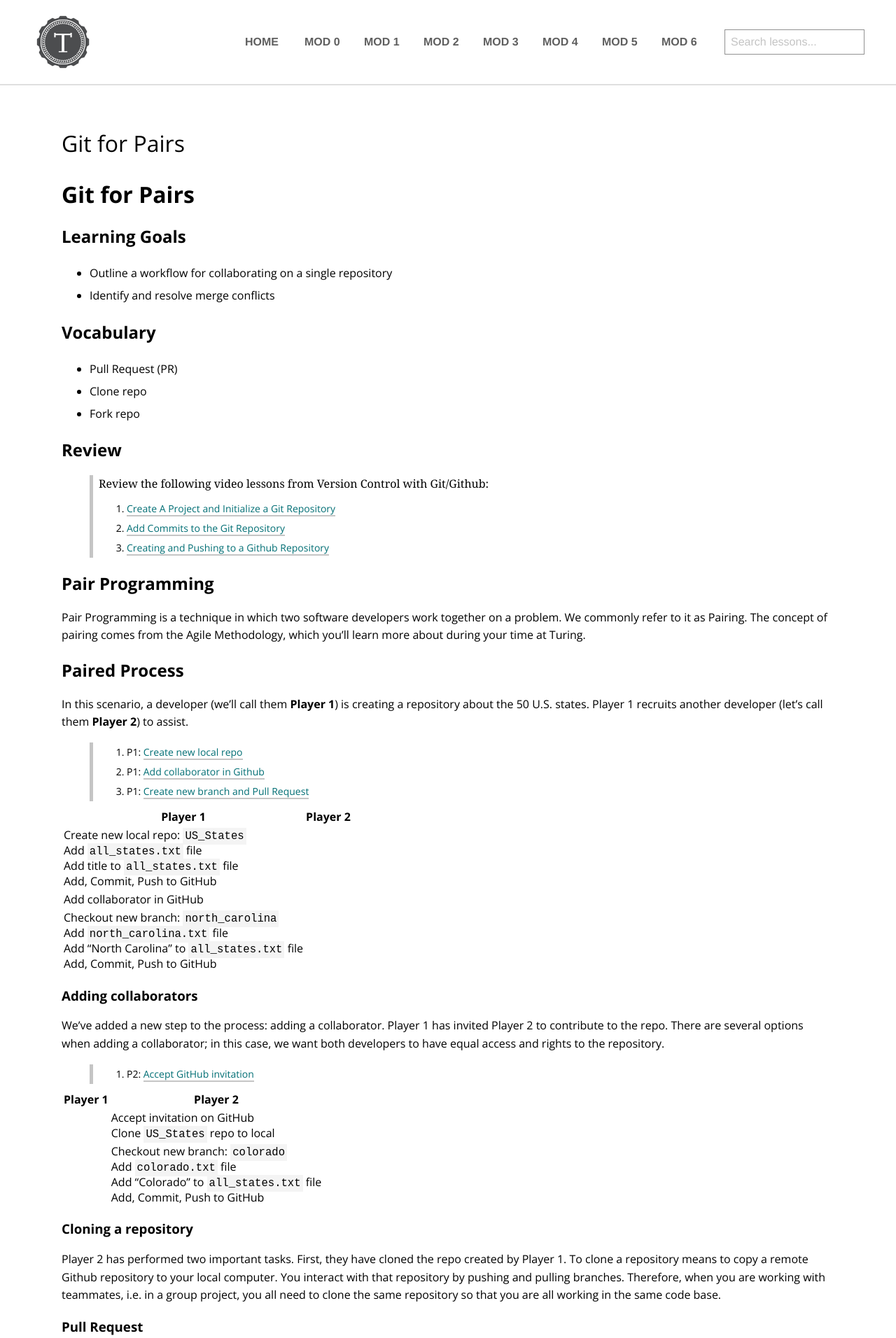
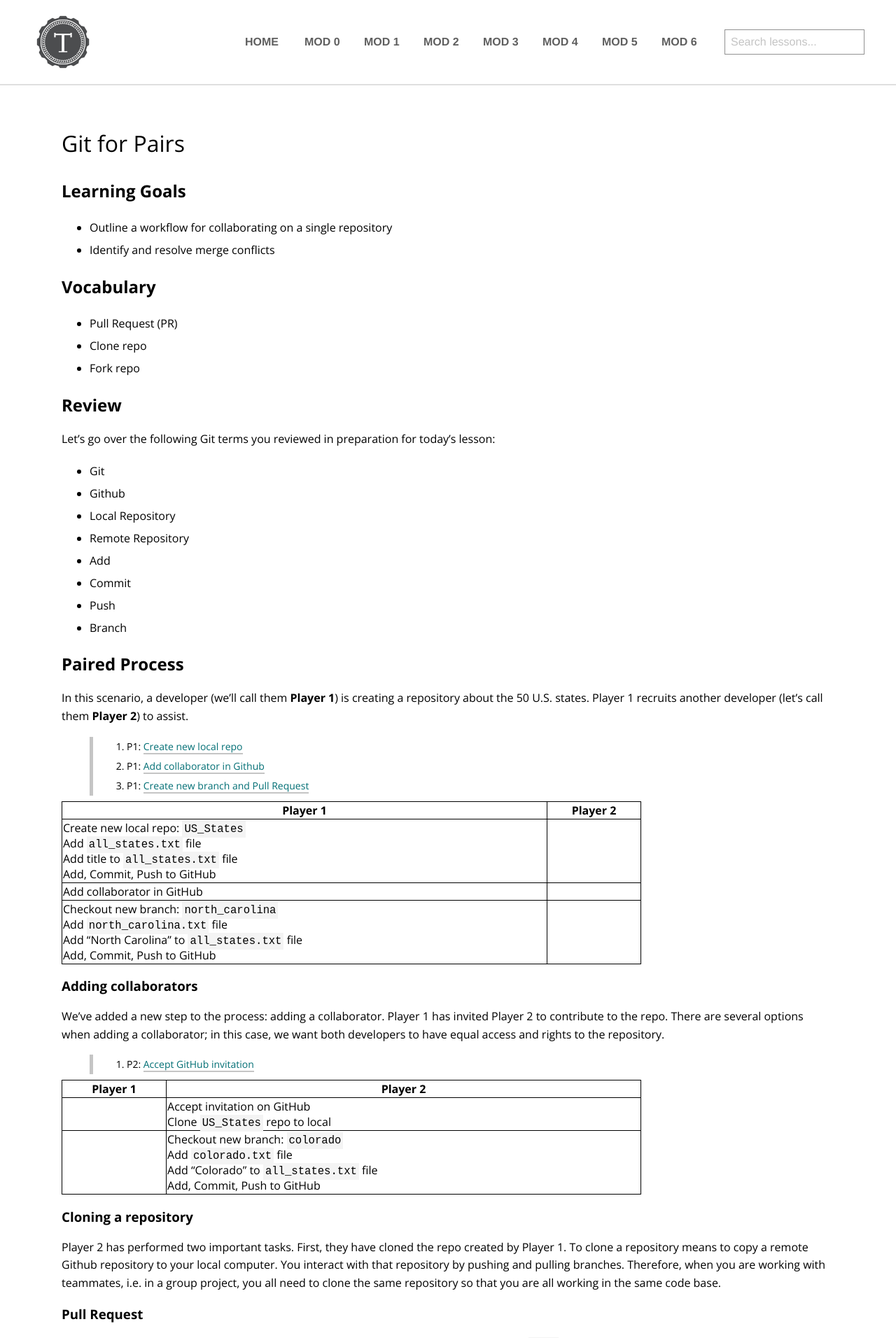
Before and after one commit to turingschool/launch-curriculum, a Jekyll site: the page built from module2/lessons/Week2/GitForPairs.md, in a window 1280 px wide. Shown: the top 1912 px of the page at 70% size. Built offline with Jekyll 4.4.1, drawn with Linux system fonts in a browser that asks for light colours; nearby versions of some CDN libraries; comment, search, counter and statistics services are not loaded.

Commit message:
Update Git for pairs

```diff
--- a/_sass/base.scss
+++ b/_sass/base.scss
@@ -158,3 +158,15 @@ header {
     }
   }
 }
+
+/* Tables */
+
+table {
+  border-collapse: collapse;
+  border: 1px solid black;
+  width: 75%;
+}
+
+th,td {
+  border: 1px solid black;
+}
--- a/module2/lessons/Week2/GitForPairs.md
+++ b/module2/lessons/Week2/GitForPairs.md
@@ -2,8 +2,6 @@
 layout:     page
 title:      Git for Pairs
 ---
-
-# Git for Pairs
 
 ## Learning Goals
   * Outline a workflow for collaborating on a single repository
@@ -15,14 +13,16 @@ title:      Git for Pairs
   * Fork repo
 
 ## Review
-> Review the following video lessons from Version Control with Git/Github:
-  >1. [Create A Project and Initialize a Git Repository](https://www.loom.com/share/d3af392e059147a699ce6ac1af65d251)
-  >1. [Add Commits to the Git Repository](https://www.loom.com/share/b7373e5aaad646c790965422719bb993)
-  >1. [Creating and Pushing to a Github Repository](https://www.loom.com/share/dba188a5f13e43059d9a84b630280c53)
+Let's go over the following Git terms you reviewed in preparation for today's lesson:
 
-## Pair Programming
-
-Pair Programming is a technique in which two software developers work together on a problem. We commonly refer to it as Pairing. The concept of pairing comes from the Agile Methodology, which you’ll learn more about during your time at Turing.
+* Git
+* Github
+* Local Repository
+* Remote Repository
+* Add
+* Commit
+* Push
+* Branch
 
 ## Paired Process
 In this scenario, a developer (we'll call them **Player 1**) is creating a repository about the 50 U.S. states. Player 1 recruits another developer (let's call them **Player 2**) to assist.
@@ -30,6 +30,7 @@ In this scenario, a developer (we'll call them **Player 1**) is creating a repos
 > 1. P1: [Create new local repo](https://www.loom.com/share/71a517ddc5f94a1b8c8f32960e44e6cc)
 > 1. P1: [Add collaborator in Github](https://www.loom.com/share/81b90d19934e4be1ba630124cf0fdaa7)
 > 1. P1: [Create new branch and Pull Request](https://www.loom.com/share/a216eda4c9fa4a0d881528ef8e5458ff)
+
 
 | Player 1 | Player 2 |
 | -------- | -------- |
```
Also changed, not shown: module2/preparation/Week2/GitForPairs.md (+17 -2 lines).
